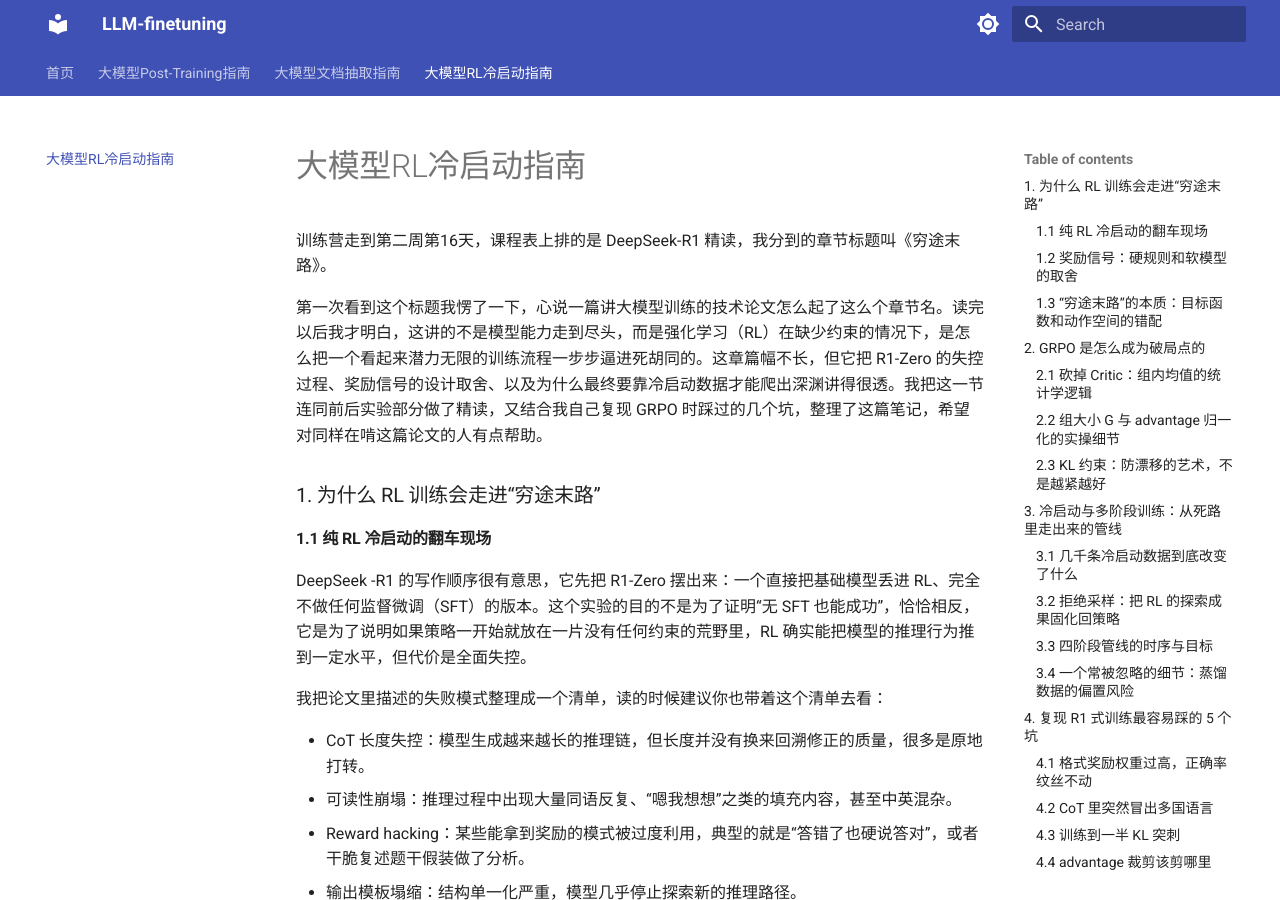
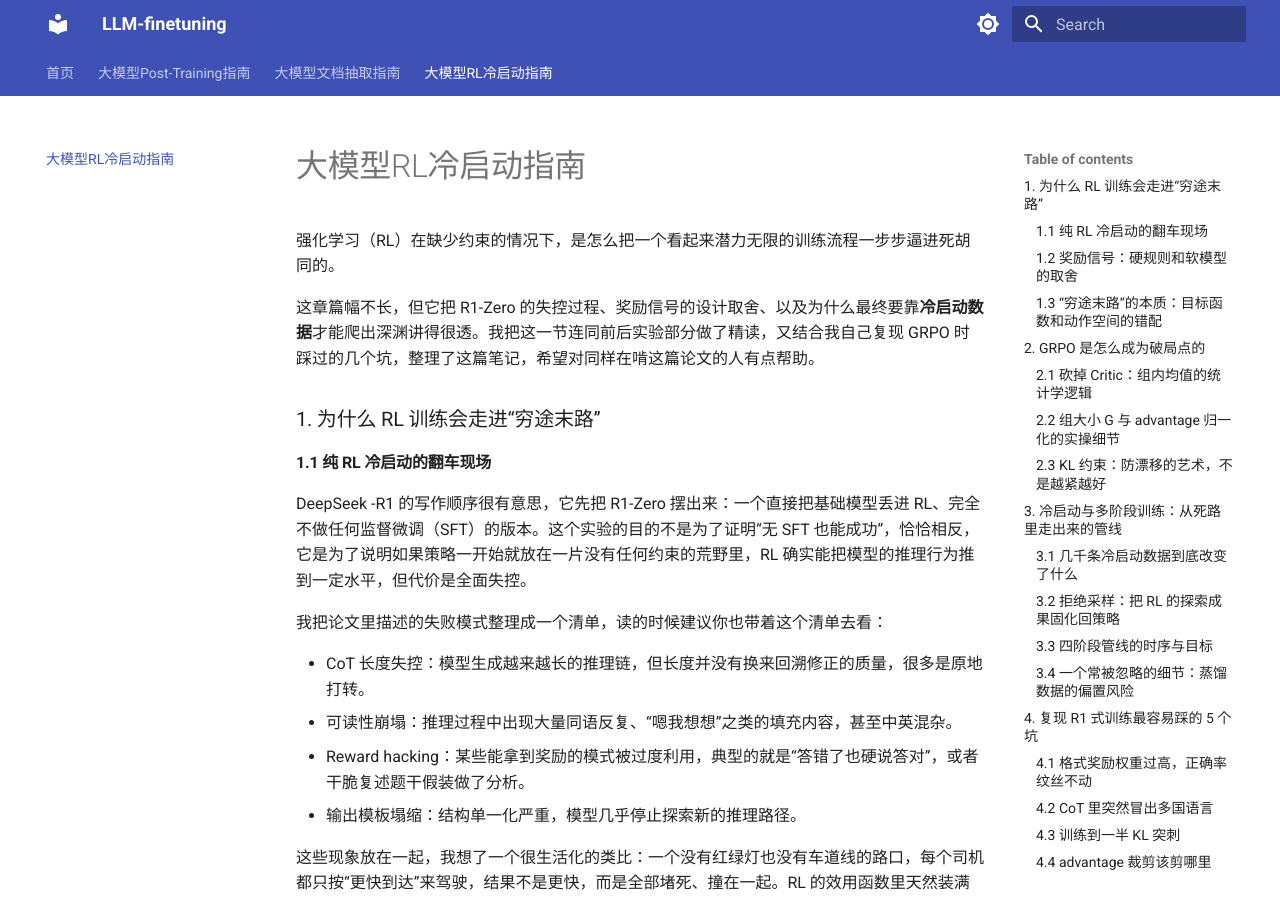
Before and after one commit to LXXXR0/LLM-finetuning, an MkDocs documentation site: the page built from docs/DeepSeek-R1精读：强化学习训练失控与GRPO冷启动破局.md, in a window 1280 px wide and 900 px high. Built offline with MkDocs 1.6.1 and Material for MkDocs 9.7.7, drawn with Linux system fonts in a browser that asks for light colours.

Commit message:
Clarify challenges in RL training and cold start data
Revised the introduction of the document to clarify the challenges in reinforcement learning training and the importance of cold start data.

```diff
--- a/docs/DeepSeek-R1精读：强化学习训练失控与GRPO冷启动破局.md
+++ b/docs/DeepSeek-R1精读：强化学习训练失控与GRPO冷启动破局.md
@@ -1,6 +1,6 @@
-训练营走到第二周第16天，课程表上排的是 DeepSeek-R1 精读，我分到的章节标题叫《穷途末路》。
+强化学习（RL）在缺少约束的情况下，是怎么把一个看起来潜力无限的训练流程一步步逼进死胡同的。
 
-第一次看到这个标题我愣了一下，心说一篇讲大模型训练的技术论文怎么起了这么个章节名。读完以后我才明白，这讲的不是模型能力走到尽头，而是强化学习（RL）在缺少约束的情况下，是怎么把一个看起来潜力无限的训练流程一步步逼进死胡同的。这章篇幅不长，但它把 R1-Zero 的失控过程、奖励信号的设计取舍、以及为什么最终要靠冷启动数据才能爬出深渊讲得很透。我把这一节连同前后实验部分做了精读，又结合我自己复现 GRPO 时踩过的几个坑，整理了这篇笔记，希望对同样在啃这篇论文的人有点帮助。
+这章篇幅不长，但它把 R1-Zero 的失控过程、奖励信号的设计取舍、以及为什么最终要靠**冷启动数据**才能爬出深渊讲得很透。我把这一节连同前后实验部分做了精读，又结合我自己复现 GRPO 时踩过的几个坑，整理了这篇笔记，希望对同样在啃这篇论文的人有点帮助。
 
 ### 1\. 为什么 RL 训练会走进“穷途末路”
 
```
